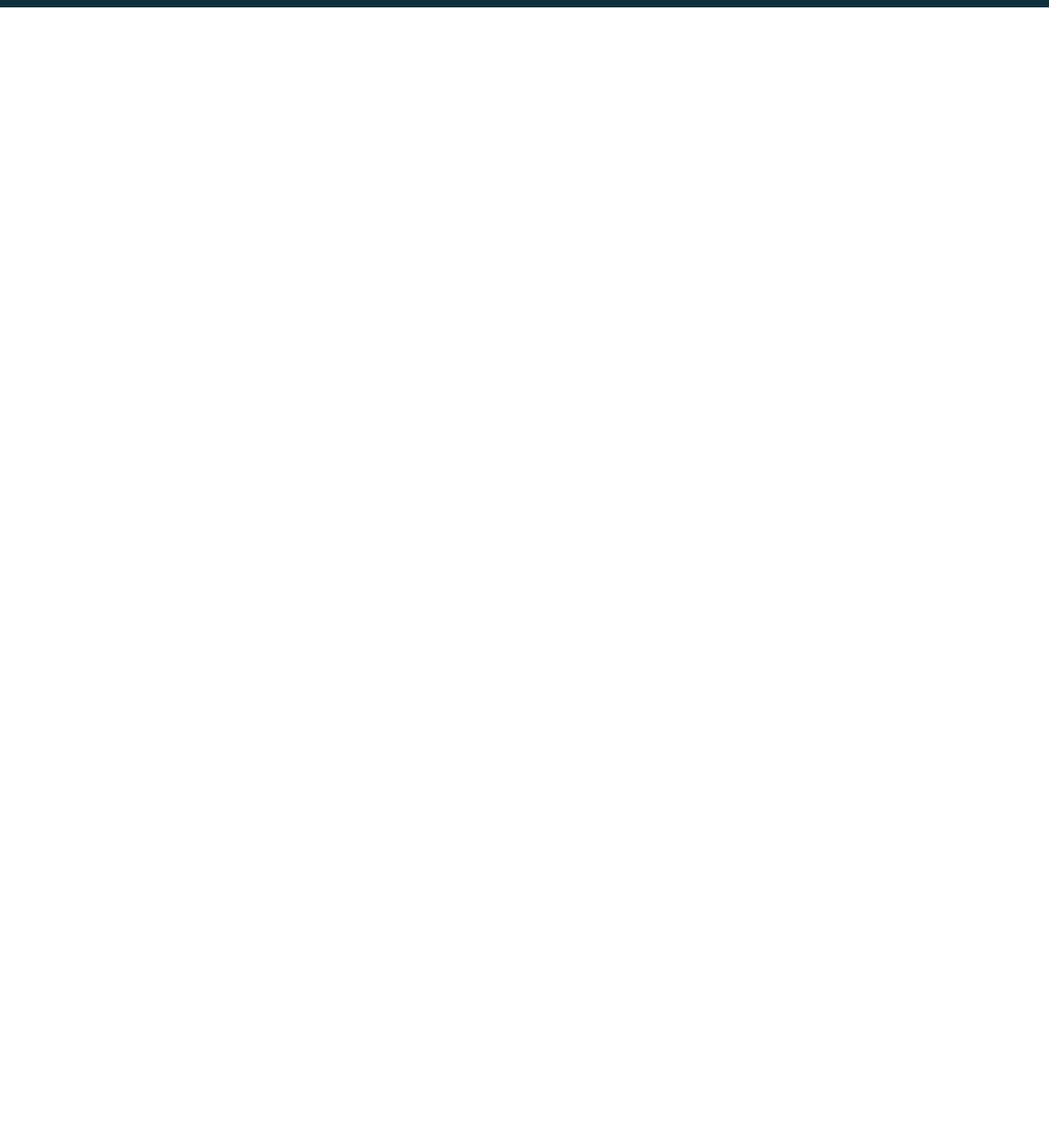
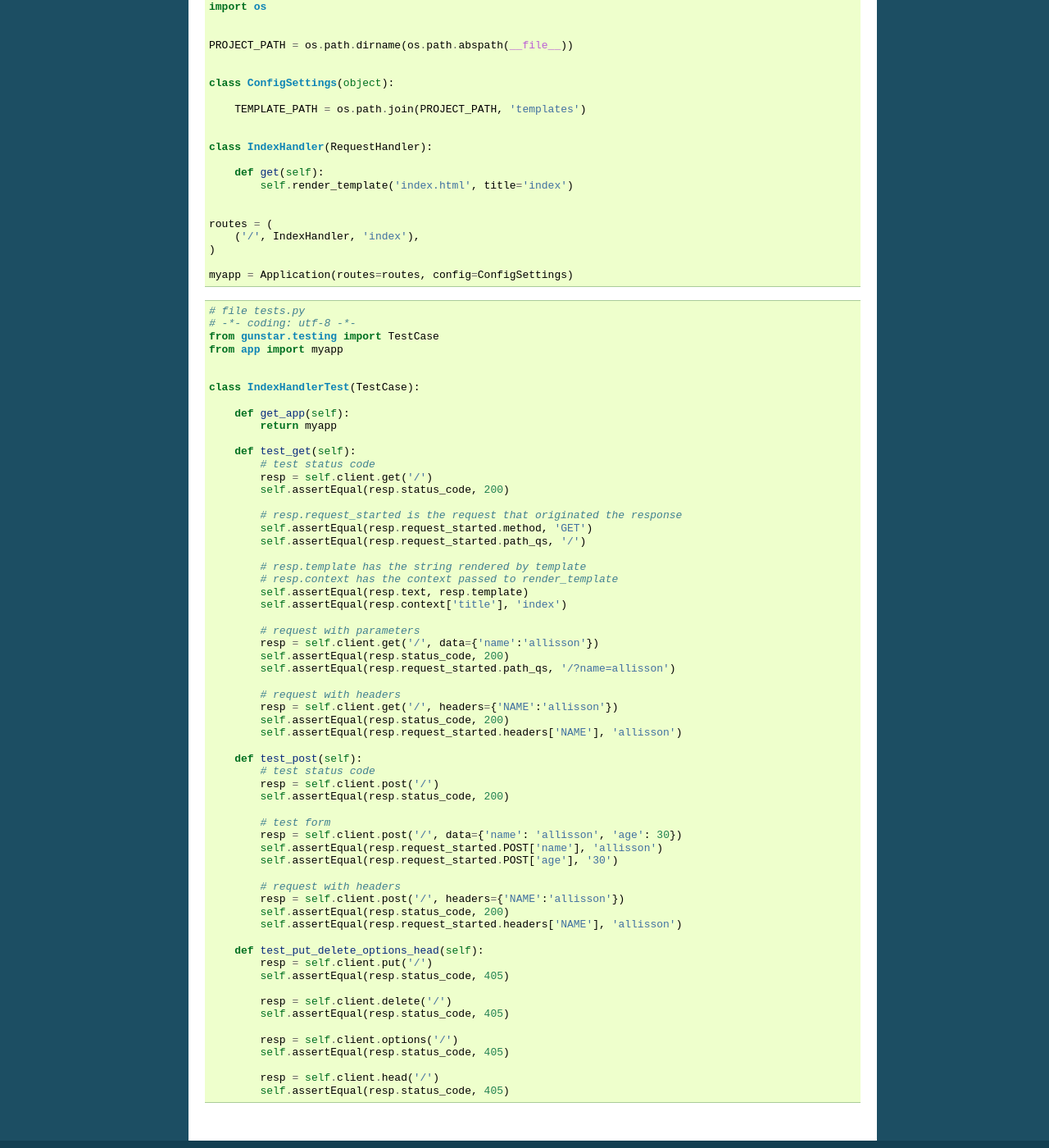
Before and after one commit to allisson/gunstar, a Sphinx documentation site: the page built from docs/testing.rst, in a window 1280 px wide and 1400 px high, scrolled down 270 px. Shown: the whole window at 82% size. Built offline with Sphinx 7.4.7, drawn with Linux system fonts in a browser that asks for light colours; before the commit the page ends 900 px from its top, so only the background shows below that; some of the changed text lies outside the part shown.

Commit message:
Updated testing documentation.

```diff
--- a/docs/testing.rst
+++ b/docs/testing.rst
@@ -1,2 +1,103 @@
 Testing
 ============
+
+Gunstar has a TestCase, Subclass of unittest.TestCase with additional support for testing.
+
+You have to implement the method get_app() in your TestCase.
+
+Example:
+
+.. code-block:: python
+
+    # file app.py
+    # -*- coding: utf-8 -*-
+    from gunstar.app import Application
+    from gunstar.http import RequestHandler
+    import os
+
+
+    PROJECT_PATH = os.path.dirname(os.path.abspath(__file__))
+
+
+    class ConfigSettings(object):
+
+        TEMPLATE_PATH = os.path.join(PROJECT_PATH, 'templates')
+
+
+    class IndexHandler(RequestHandler):
+
+        def get(self):
+            self.render_template('index.html', title='index')
+
+
+    routes = (
+        ('/', IndexHandler, 'index'),
+    )
+
+    myapp = Application(routes=routes, config=ConfigSettings)
+
+
+.. code-block:: python
+
+    # file tests.py
+    # -*- coding: utf-8 -*-
+    from gunstar.testing import TestCase
+    from app import myapp
+
+
+    class IndexHandlerTest(TestCase):
+
+        def get_app(self):
+            return myapp
+
+        def test_get(self):
+            # test status code
+            resp = self.client.get('/')
+            self.assertEqual(resp.status_code, 200)
+
+            # resp.request_started is the request that originated the response
+            self.assertEqual(resp.request_started.method, 'GET')
+            self.assertEqual(resp.request_started.path_qs, '/')
+
+            # resp.template has the string rendered by template
+            # resp.context has the context passed to render_template
+            self.assertEqual(resp.text, resp.template)
+            self.assertEqual(resp.context['title'], 'index')
+
+            # request with parameters
+            resp = self.client.get('/', data={'name':'allisson'})
+            self.assertEqual(resp.status_code, 200)
+            self.assertEqual(resp.request_started.path_qs, '/?name=allisson')
+
+            # request with headers
+            resp = self.client.get('/', headers={'NAME':'allisson'})
+            self.assertEqual(resp.status_code, 200)
+            self.assertEqual(resp.request_started.headers['NAME'], 'allisson')
+
+        def test_post(self):
+            # test status code
+            resp = self.client.post('/')
+            self.assertEqual(resp.status_code, 200)
+
+            # test form
+            resp = self.client.post('/', data={'name': 'allisson', 'age': 30})
+            self.assertEqual(resp.request_started.POST['name'], 'allisson')
+            self.assertEqual(resp.request_started.POST['age'], '30')
+
+            # request with headers
+            resp = self.client.post('/', headers={'NAME':'allisson'})
+            self.assertEqual(resp.status_code, 200)
+            self.assertEqual(resp.request_started.headers['NAME'], 'allisson')
+
+        def test_put_delete_options_head(self):
+            resp = self.client.put('/')
+            self.assertEqual(resp.status_code, 405)
+
+            resp = self.client.delete('/')
+            self.assertEqual(resp.status_code, 405)
+
+            resp = self.client.options('/')
+            self.assertEqual(resp.status_code, 405)
+
+            resp = self.client.head('/')
+            self.assertEqual(resp.status_code, 405)
```
Also changed, not shown: 2 other files.
